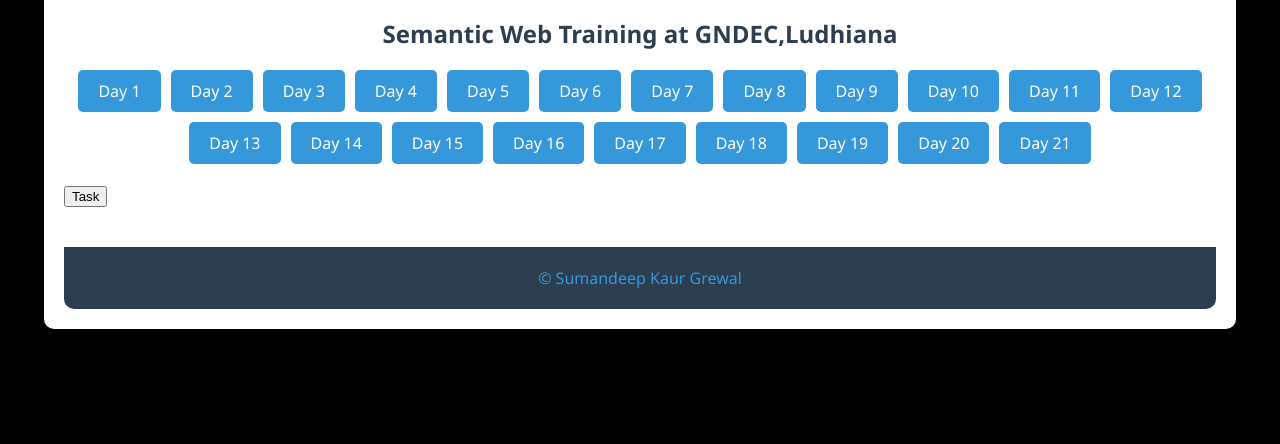
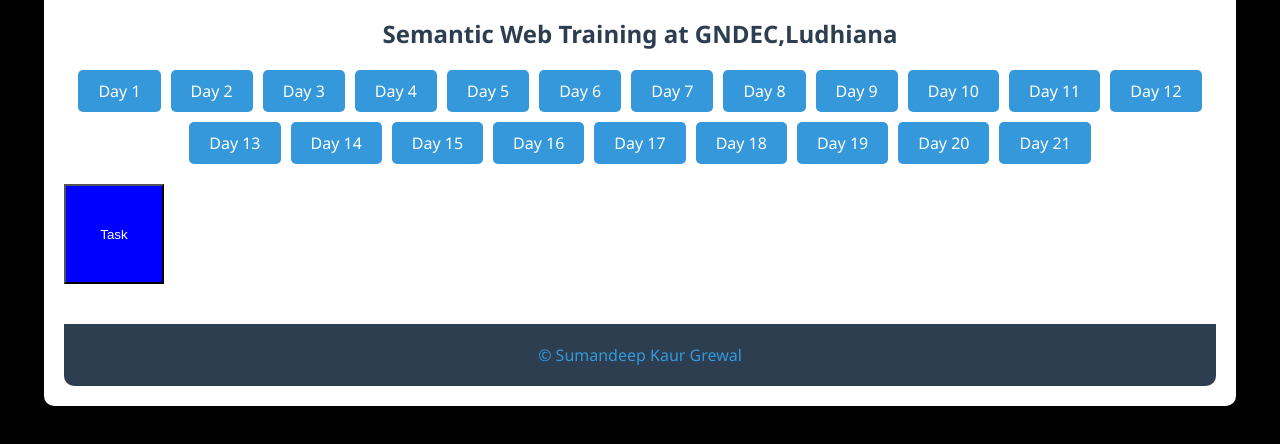
Before and after one commit to Sumandeep2004/TR-102-Semantic-web-daily-diary, a plain HTML site: page index.html in a window 1280 px wide. Shown: the part 236-680 px from the top of the page. Drawn offline with Linux system fonts and the light colour scheme.

Commit message:
Update index.html

```diff
--- a/index.html
+++ b/index.html
@@ -101,6 +101,12 @@
                 height: 40px;
             }
         }
+.task{
+            background-color:blue;
+            color:white;
+            height:100px;
+            width:100px;
+        }
     </style>
 </head>
 <body>
```
